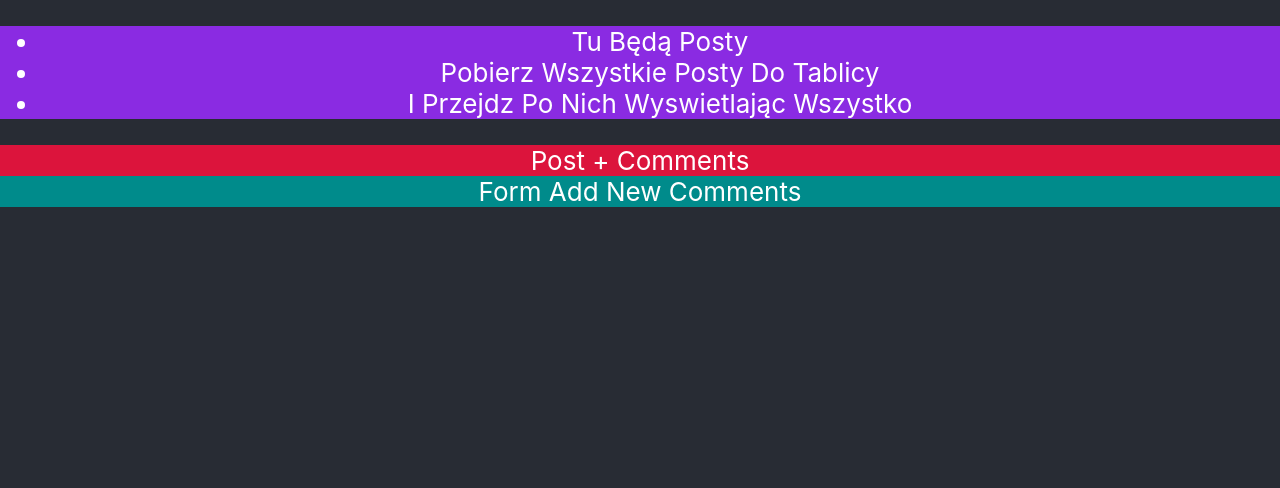
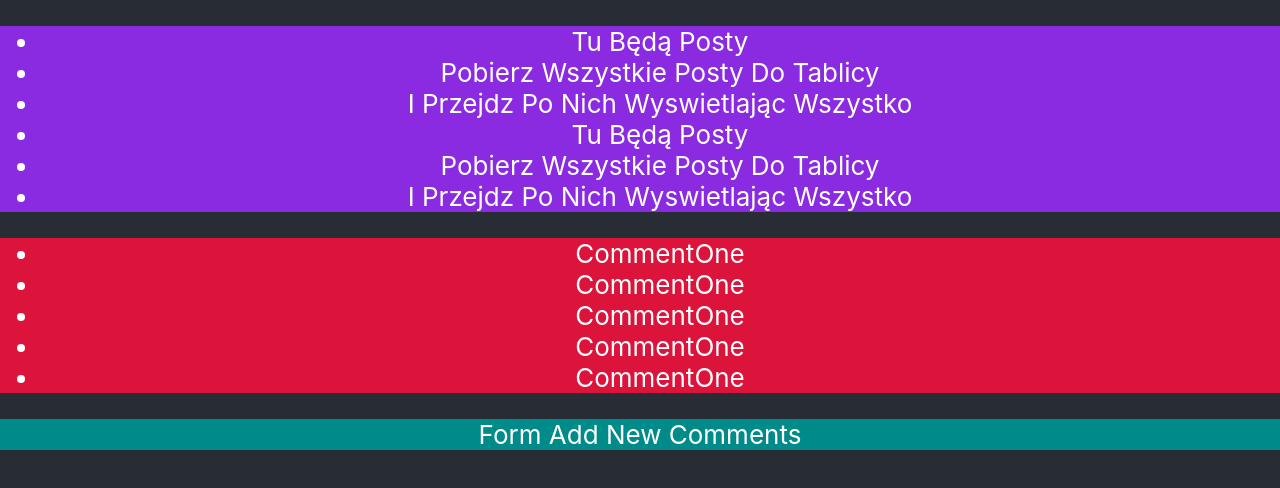
Before and after one commit to Moon-a7/my-app-10-03, a React (Create React App) app: page / in a window 1280 px wide. Shown: the top 488 px of the page. Built offline with nearby package versions, Linux system fonts and the light colour scheme.

Commit message:
add component PostComments

```diff
--- a/src/App.js
+++ b/src/App.js
@@ -1,6 +1,7 @@
 import React from 'react'
 import { ReactDOM } from 'react-dom'
 import AllPostList from './components/AllPostList'
+import PostComments from './components/PostComments'
 import './App.css'
 
 function App() {
@@ -9,10 +10,11 @@ function App() {
       <header className="App-header">
         <div className="views">
           <div className="all-post">
-            {' '}
             <AllPostList></AllPostList>
           </div>
-          <div className="post-comments">post + comments</div>
+          <div className="post-comments">
+            <PostComments></PostComments>
+          </div>
           <div className="form">form add new comments</div>
         </div>
       </header>
--- a/src/components/AllPostList.js
+++ b/src/components/AllPostList.js
@@ -7,6 +7,9 @@ function AllPostList() {
         <li>tu będą posty</li>
         <li> pobierz wszystkie posty do tablicy</li>
         <li>i przejdz po nich wyswietlając wszystko</li>
+        <li>tu będą posty</li>
+        <li> pobierz wszystkie posty do tablicy</li>
+        <li>i przejdz po nich wyswietlając wszystko</li>
         </ul>
     </div>
 }
--- /dev/null
+++ b/src/components/PostComments.js
@@ -0,0 +1,19 @@
+import React from 'react'
+
+function PostComments() {
+  return (
+    <div className="wraper">
+      <div className="image">
+        <ul>
+        <li>commentOne</li>
+        <li>commentOne</li>
+        <li>commentOne</li>
+        <li>commentOne</li>
+        <li>commentOne</li>
+        </ul>
+      </div>
+    </div>
+  )
+}
+
+export default PostComments
```
Also changed, not shown: src/components/Post-Comments.js (deleted).
